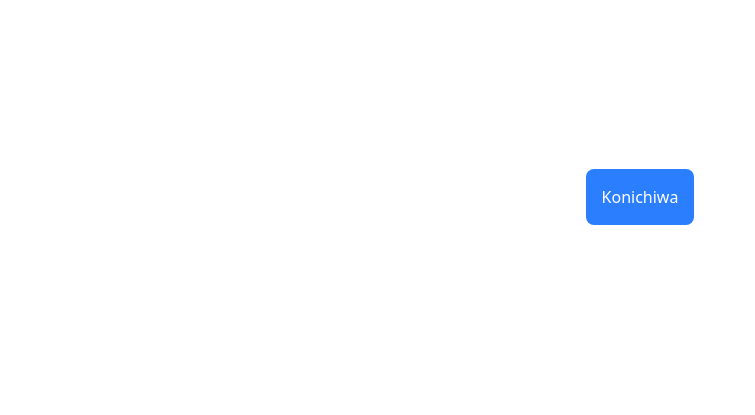
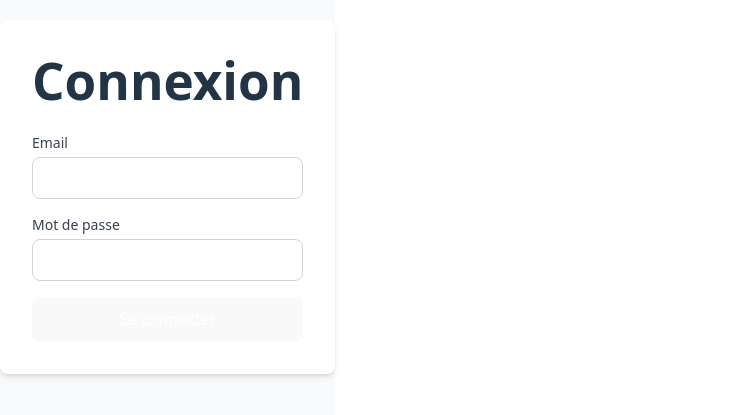
Before and after one commit to li-rodolphetournier/wimi-test, a React (Vite) app: page /login in a window 1280 px wide. Shown: the part 203-618 px from the top of the page, without its empty margins (0-755 px from the left). Built offline with nearby package versions, Linux system fonts and the light colour scheme.

Commit message:
fix: erreur lint et nomage

```diff
--- a/App.tsx
+++ /dev/null
@@ -1,14 +0,0 @@
-import './src/App.css'
-
-function App() {
-
-  return (
-    <>
-      <div className="bg-blue-500 text-white p-4 rounded-lg">
-        Konichiwa
-      </div>
-    </>
-  )
-}
-
-export default App
--- /dev/null
+++ b/src/App.tsx
@@ -0,0 +1,44 @@
+import { useEffect, ReactNode } from 'react';
+import { BrowserRouter, Routes, Route, Navigate } from 'react-router-dom';
+import { LoginPage } from './pages/LoginPage';
+import { useAuthStore } from './store/authStore';
+
+/**
+ * Composant de protection de route
+ * Redirige vers /login si non authentifié
+ */
+function ProtectedRoute({ children }: { children: ReactNode }) {
+  const { isAuthenticated, initialize } = useAuthStore();
+
+  // Initialise la session au démarrage
+  useEffect(() => {
+    initialize();
+  }, [initialize]);
+
+  if (!isAuthenticated) {
+    return <Navigate to="/login" replace />;
+  }
+
+  return <>{children}</>;
+}
+
+function App() {
+  return (
+    <BrowserRouter>
+      <Routes>
+        <Route path="/login" element={<LoginPage />} />
+        <Route
+          path="/dashboard"
+          element={
+            <ProtectedRoute>
+              <div>Dashboard (à implémenter)</div>
+            </ProtectedRoute>
+          }
+        />
+        <Route path="/" element={<Navigate to="/dashboard" replace />} />
+      </Routes>
+    </BrowserRouter>
+  );
+}
+
+export default App;
--- /dev/null
+++ b/src/components/features/auth/LoginForm.tsx
@@ -0,0 +1,80 @@
+import { useForm } from 'react-hook-form';
+import { useAuthStore } from '@/store/authStore';
+import { Button } from '@/components/ui/Button';
+import { Input } from '@/components/ui/Input';
+import { useNavigate } from 'react-router-dom';
+import { useEffect } from 'react';
+
+interface LoginFormData {
+  email: string;
+  password: string;
+}
+
+/**
+ * Formulaire de connexion avec validation React Hook Form
+ */
+export function LoginForm() {
+  const navigate = useNavigate();
+  const { login, isLoading, error, isAuthenticated, clearError } = useAuthStore();
+
+  // Redirige vers le dashboard si déjà authentifié
+  useEffect(() => {
+    if (isAuthenticated) {
+      navigate('/dashboard');
+    }
+  }, [isAuthenticated, navigate]);
+
+  const {
+    register,
+    handleSubmit,
+    formState: { errors },
+  } = useForm<LoginFormData>();
+
+  const onSubmit = async (data: LoginFormData) => {
+    clearError(); // Efface les erreurs précédentes
+    await login(data.email, data.password);
+    // La redirection se fera via le useEffect si login réussit
+  };
+
+  return (
+    <form onSubmit={handleSubmit(onSubmit)} className="w-full max-w-md mx-auto space-y-4">
+      <h1 className="text-2xl font-bold text-center mb-6">Connexion</h1>
+
+      {error && (
+        <div className="bg-red-50 border border-red-200 text-red-700 px-4 py-3 rounded">
+          {error}
+        </div>
+      )}
+
+      <Input
+        label="Email"
+        type="email"
+        {...register('email', {
+          required: 'L\'email est requis',
+          pattern: {
+            value: /^[A-Z0-9._%+-]+@[A-Z0-9.-]+\.[A-Z]{2,}$/i,
+            message: 'Email invalide',
+          },
+        })}
+        error={errors.email?.message}
+      />
+
+      <Input
+        label="Mot de passe"
+        type="password"
+        {...register('password', {
+          required: 'Le mot de passe est requis',
+          minLength: {
+            value: 6,
+            message: 'Le mot de passe doit contenir au moins 6 caractères',
+          },
+        })}
+        error={errors.password?.message}
+      />
+
+      <Button type="submit" isLoading={isLoading} className="w-full">
+        Se connecter
+      </Button>
+    </form>
+  );
+}
--- a/src/main.tsx
+++ b/src/main.tsx
@@ -1,7 +1,7 @@
 import { StrictMode } from 'react'
 import { createRoot } from 'react-dom/client'
 import './index.css'
-import App from '../App.tsx'
+import App from './App'
 
 createRoot(document.getElementById('root')!).render(
   <StrictMode>
--- /dev/null
+++ b/src/pages/LoginPage.tsx
@@ -0,0 +1,14 @@
+import { LoginForm } from '@/components/features/auth/LoginForm';
+
+/**
+ * Page de connexion avec layout centré
+ */
+export function LoginPage() {
+  return (
+    <div className="min-h-screen flex items-center justify-center bg-gray-50">
+      <div className="w-full max-w-md p-8 bg-white rounded-lg shadow-md">
+        <LoginForm />
+      </div>
+    </div>
+  );
+}
--- a/src/utils/storage.ts
+++ b/src/utils/storage.ts
@@ -16,7 +16,7 @@ export function saveUser(user: UserWithoutPassword): void {
 
 /* Récupère l'utilisateur dans le localStorage */
 
-export function gerUser(): UserWithoutPassword | null {
+export function getUser(): UserWithoutPassword | null {
     try {
         const userStr = localStorage.getItem(STORAGE_KEYS.USER);
         if(!userStr) return null;
```
